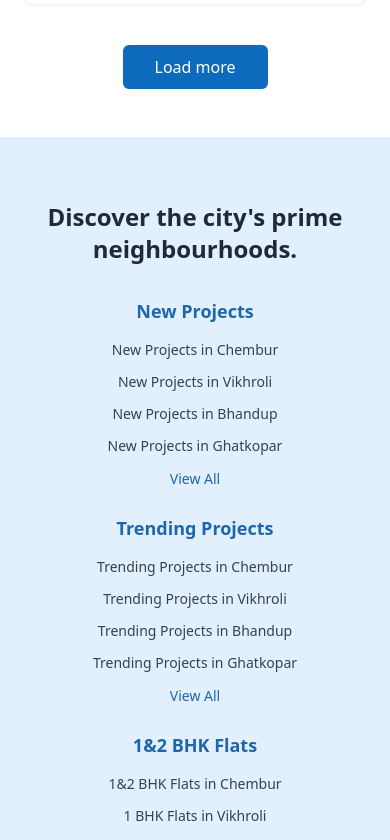
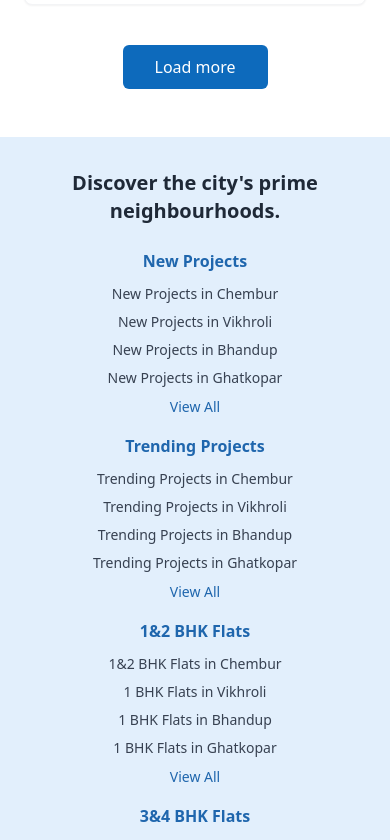
Before and after one commit to Shourya-276/pixel-perfect-scroller-06, a React (Vite) app: page /blogs in a window 390 px wide. Shown: the part 2360-3200 px from the top of the page. Built offline with nearby package versions, Linux system fonts and the light colour scheme; the HTML template or start-up script is replaced by a standard one.

Commit message:
Optimize Discover Neighborhoods Section

```diff
--- a/src/components/DiscoverNeighborhoodsSection.tsx
+++ b/src/components/DiscoverNeighborhoodsSection.tsx
@@ -61,11 +61,11 @@ const categories = [
 
 const DiscoverNeighborhoodsSection = () => {
   return (
-    <section className="py-16" style={{ backgroundColor: '#E2EFFC' }}>
-      <div className="container mx-auto px-6">
+    <section className="py-8 lg:py-16" style={{ backgroundColor: '#E2EFFC' }}>
+      <div className="container mx-auto px-4 lg:px-6">
         {/* Section header */}
-        <div className="mb-8 lg:mb-12">
-          <h2 className="text-2xl lg:text-3xl font-bold text-gray-800 mb-4 text-center lg:text-left">Discover the city's prime neighbourhoods.</h2>
+        <div className="mb-6 lg:mb-12">
+          <h2 className="text-xl lg:text-3xl font-bold text-gray-800 mb-2 lg:mb-4 text-center lg:text-left">Discover the city's prime neighbourhoods.</h2>
         </div>
 
         {/* Navigation and Categories */}
@@ -80,11 +80,11 @@ const DiscoverNeighborhoodsSection = () => {
           </button>
 
           {/* Categories grid */}
-          <div className="grid grid-cols-1 sm:grid-cols-2 lg:grid-cols-5 gap-6 lg:gap-8 lg:px-0">
+          <div className="grid grid-cols-1 sm:grid-cols-2 lg:grid-cols-5 gap-4 lg:gap-8 lg:px-0">
             {categories.map((category) => (
-              <div key={category.id} className="space-y-3 lg:space-y-4 text-center sm:text-left">
-                <h3 className="text-lg lg:text-xl font-bold text-primary mb-3 lg:mb-4">{category.title}</h3>
-                <ul className="space-y-2 lg:space-y-3">
+              <div key={category.id} className="space-y-2 lg:space-y-4 text-center sm:text-left">
+                <h3 className="text-base lg:text-xl font-bold text-primary mb-2 lg:mb-4">{category.title}</h3>
+                <ul className="space-y-1 lg:space-y-3">
                   {category.items.map((item, index) => (
                     <li key={index}>
                       <button className="text-gray-700 hover:text-primary transition-colors text-sm lg:text-left">
```
